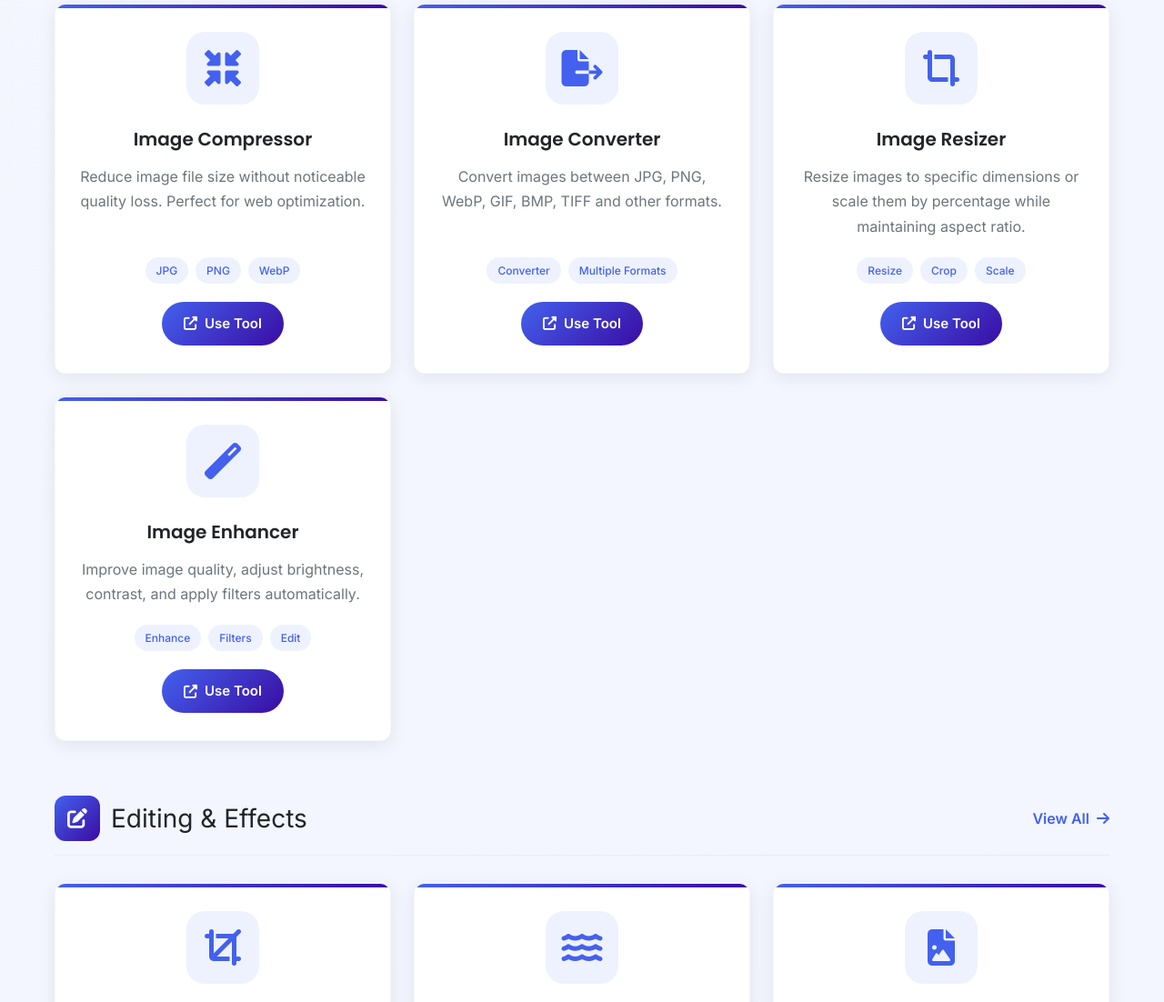
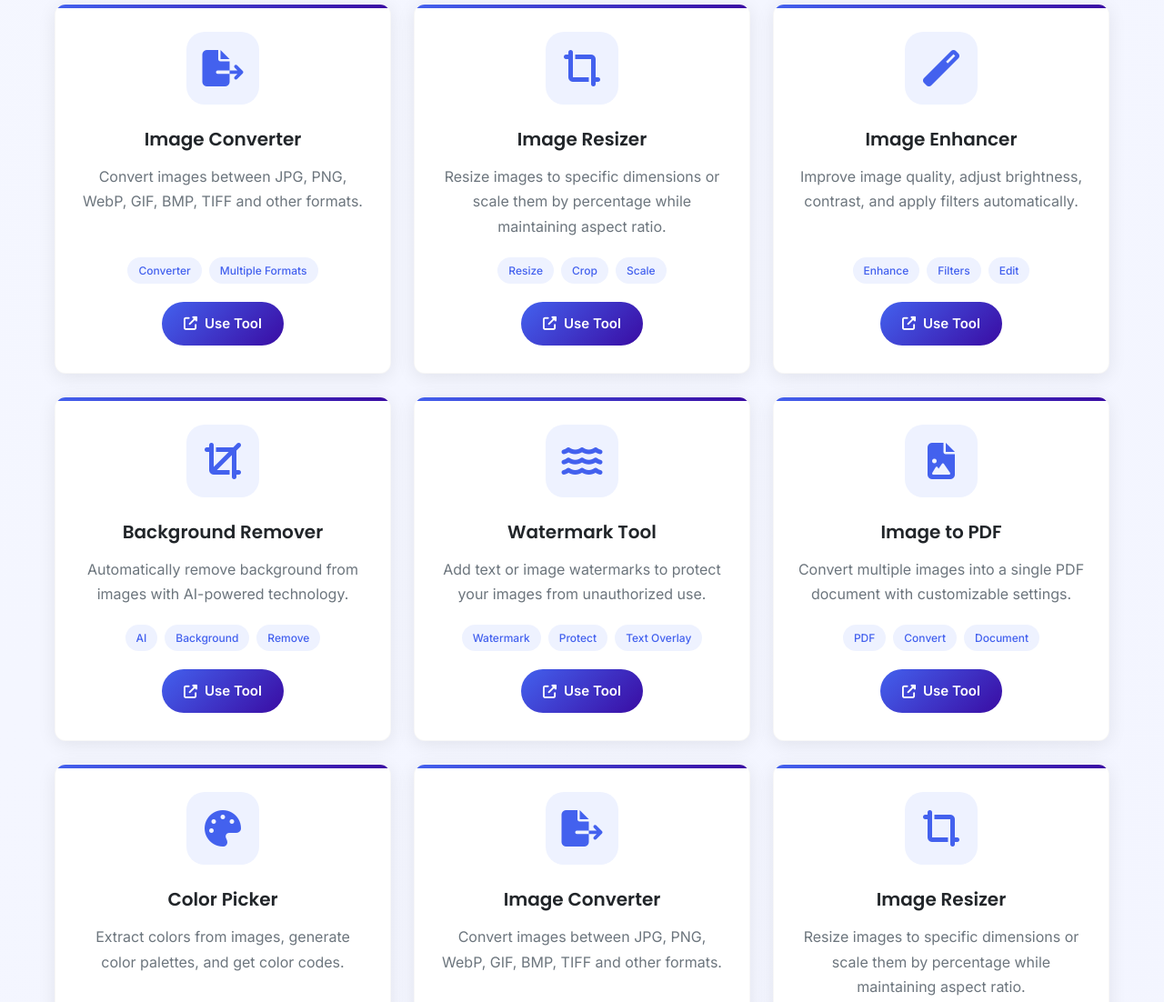
Before and after one commit to kingverma778-dot/Tool-, a plain HTML site: page index.html in a window 1280 px wide. Shown: the part 1038-2140 px from the top of the page at 91% size. Drawn offline with Linux system fonts and the light colour scheme.

Commit message:
Update index.html

```diff
--- a/index.html
+++ b/index.html
@@ -904,18 +904,120 @@
                 </div>
 
                 <div class="tools-grid">
+                  <!-- Image Converter -->
 <div class="tool-card">
     <div class="tool-icon">
-                            <i class="fas fa-compress-arrows-alt"></i>
+        <i class="fas fa-file-export"></i>
     </div>
-                        <h3>Image Compressor</h3>
-                        <p>Reduce image file size without noticeable quality loss. Perfect for web optimization.</p>
+    <h3>Image Converter</h3>
+    <p>Convert images between JPG, PNG, WebP, GIF, BMP, TIFF and other formats.</p>
     <div class="tool-tags">
-                            <span class="tool-tag">JPG</span>
-                            <span class="tool-tag">PNG</span>
-                            <span class="tool-tag">WebP</span>
+        <span class="tool-tag">Converter</span>
+        <span class="tool-tag">Multiple Formats</span>
     </div>
-                        <a href="#" class="tool-link">
+    <a href="/img-compress.html" class="tool-link">
+        <i class="fas fa-external-link-alt"></i> Use Tool
+    </a>
+</div>
+
+<!-- Image Resizer -->
+<div class="tool-card">
+    <div class="tool-icon">
+        <i class="fas fa-crop-alt"></i>
+    </div>
+    <h3>Image Resizer</h3>
+    <p>Resize images to specific dimensions or scale them by percentage while maintaining aspect ratio.</p>
+    <div class="tool-tags">
+        <span class="tool-tag">Resize</span>
+        <span class="tool-tag">Crop</span>
+        <span class="tool-tag">Scale</span>
+    </div>
+    <a href="image-resizer.html" class="tool-link">
+        <i class="fas fa-external-link-alt"></i> Use Tool
+    </a>
+</div>
+
+<!-- Image Enhancer -->
+<div class="tool-card">
+    <div class="tool-icon">
+        <i class="fas fa-magic"></i>
+    </div>
+    <h3>Image Enhancer</h3>
+    <p>Improve image quality, adjust brightness, contrast, and apply filters automatically.</p>
+    <div class="tool-tags">
+        <span class="tool-tag">Enhance</span>
+        <span class="tool-tag">Filters</span>
+        <span class="tool-tag">Edit</span>
+    </div>
+    <a href="image-enhancer.html" class="tool-link">
+        <i class="fas fa-external-link-alt"></i> Use Tool
+    </a>
+</div>
+
+<!-- Background Remover -->
+<div class="tool-card">
+    <div class="tool-icon">
+        <i class="fas fa-crop"></i>
+    </div>
+    <h3>Background Remover</h3>
+    <p>Automatically remove background from images with AI-powered technology.</p>
+    <div class="tool-tags">
+        <span class="tool-tag">AI</span>
+        <span class="tool-tag">Background</span>
+        <span class="tool-tag">Remove</span>
+    </div>
+    <a href="background-remover.html" class="tool-link">
+        <i class="fas fa-external-link-alt"></i> Use Tool
+    </a>
+</div>
+
+<!-- Watermark Tool -->
+<div class="tool-card">
+    <div class="tool-icon">
+        <i class="fas fa-water"></i>
+    </div>
+    <h3>Watermark Tool</h3>
+    <p>Add text or image watermarks to protect your images from unauthorized use.</p>
+    <div class="tool-tags">
+        <span class="tool-tag">Watermark</span>
+        <span class="tool-tag">Protect</span>
+        <span class="tool-tag">Text Overlay</span>
+    </div>
+    <a href="watermark-tool.html" class="tool-link">
+        <i class="fas fa-external-link-alt"></i> Use Tool
+    </a>
+</div>
+
+<!-- Image to PDF -->
+<div class="tool-card">
+    <div class="tool-icon">
+        <i class="fas fa-file-image"></i>
+    </div>
+    <h3>Image to PDF</h3>
+    <p>Convert multiple images into a single PDF document with customizable settings.</p>
+    <div class="tool-tags">
+        <span class="tool-tag">PDF</span>
+        <span class="tool-tag">Convert</span>
+        <span class="tool-tag">Document</span>
+    </div>
+    <a href="image-to-pdf.html" class="tool-link">
+        <i class="fas fa-external-link-alt"></i> Use Tool
+    </a>
+</div>
+
+<!-- Color Picker -->
+<div class="tool-card">
+    <div class="tool-icon">
+        <i class="fas fa-palette"></i>
+    </div>
+    <h3>Color Picker</h3>
+    <p>Extract colors from images, generate color palettes, and get color codes.</p>
+    <div class="tool-tags">
+        <span class="tool-tag">Colors</span>
+        <span class="tool-tag">Palette</span>
+        <span class="tool-tag">Extract</span>
+    </div>
+    <a href="color-picker.html" class="tool-link">
         <i class="fas fa-external-link-alt"></i> Use Tool
     </a>
 </div>
```
Lines whose indentation alone changed are shown as unchanged.
